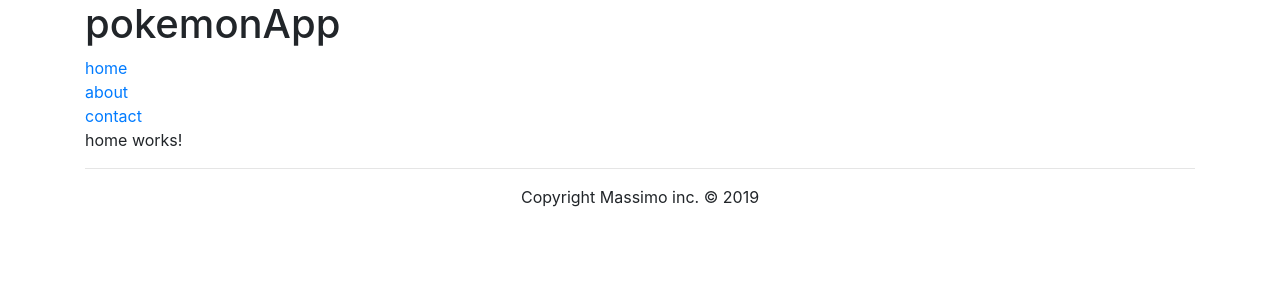
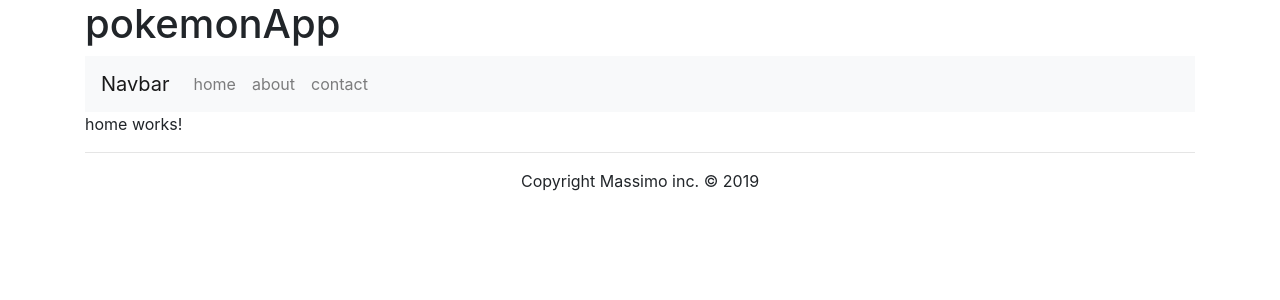
Before and after one commit to DennisNowicki/pokemon, an Angular app: page /home in a window 1280 px wide. Shown: the top 300 px of the page. Built offline with nearby package versions, Linux system fonts and the light colour scheme.

Commit message:
Added navbar and components

```diff
--- a/src/app/app.component.html
+++ b/src/app/app.component.html
@@ -1,9 +1,7 @@
 <div class="container">
   <h1>{{title}}</h1>
 
-  <a routerLink="home">home</a> <br>
-  <a routerLink="about">about</a> <br>
-  <a routerLink="contact">contact</a>
+  <app-navbar></app-navbar>
 
   <router-outlet></router-outlet>
 
--- a/src/app/app.module.ts
+++ b/src/app/app.module.ts
@@ -6,7 +6,8 @@
 import { FavoritesComponent } from './favorites/favorites.component';
 import { HomeComponent } from './home/home.component';
 import { ContactComponent } from './contact/contact.component';
-import { Routes, RouterModule } from '@angular/router' ;
+import { Routes, RouterModule } from '@angular/router';
+import { NavbarComponent } from './navbar/navbar.component' ;
 
 const routes: Routes = [
   { path: '' , redirectTo: 'home' , pathMatch: 'full' },
@@ -20,7 +21,8 @@
     AppComponent,
     FavoritesComponent,
     HomeComponent,
-    ContactComponent
+    ContactComponent,
+    NavbarComponent
   ],
   imports: [
     BrowserModule,
--- /dev/null
+++ b/src/app/navbar/navbar.component.html
@@ -0,0 +1,13 @@
+<nav class="navbar navbar-expand-lg navbar-light bg-light">
+  <a class="navbar-brand" href="#">Navbar</a>
+  <button class="navbar-toggler" type="button" data-toggle="collapse" data-target="#navbarNavAltMarkup" aria-controls="navbarNavAltMarkup" aria-expanded="false" aria-label="Toggle navigation">
+    <span class="navbar-toggler-icon"></span>
+  </button>
+  <div class="collapse navbar-collapse" id="navbarNavAltMarkup">
+    <div class="navbar-nav">
+      <a class="nav-item nav-link" routerLink="home">home</a>
+      <a class="nav-item nav-link" routerLink="about">about</a>
+      <a class="nav-item nav-link" routerLink="contact">contact</a>
+    </div>
+  </div>
+</nav>
--- /dev/null
+++ b/src/app/navbar/navbar.component.ts
@@ -0,0 +1,15 @@
+import { Component, OnInit } from '@angular/core';
+
+@Component({
+  selector: 'app-navbar',
+  templateUrl: './navbar.component.html',
+  styleUrls: ['./navbar.component.css']
+})
+export class NavbarComponent implements OnInit {
+
+  constructor() { }
+
+  ngOnInit() {
+  }
+
+}
```
Also changed, not shown: src/app/navbar/navbar.component.css (added), 1 other file (tests, documents, lock files or other folders).
